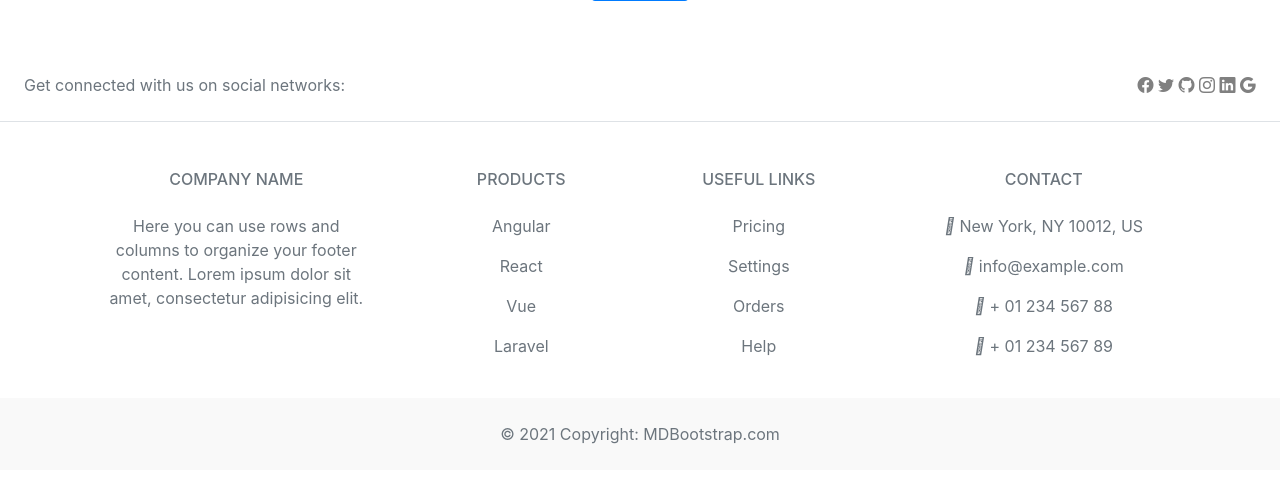
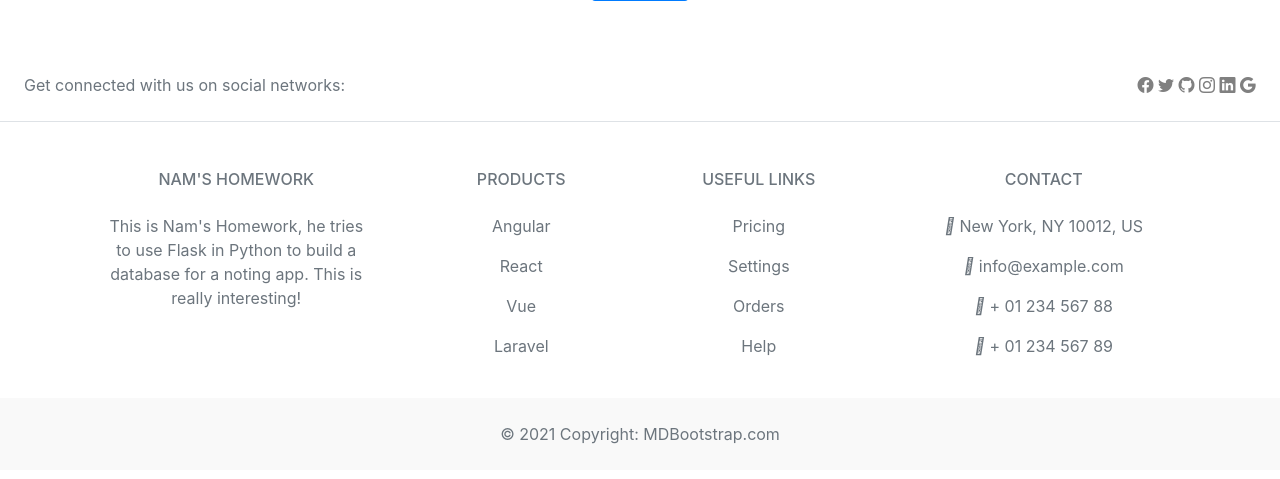
Before and after one commit to ttnamnktp/NotingApp, a Flask app: page / in a window 1280 px wide. Shown: the part 321-800 px from the top of the page. Run offline with Flask 3, Linux system fonts and the light colour scheme; a user stored in the database is signed in; some libraries are stand-ins or nearby versions.

Commit message:
footer update

```diff
--- a/website/templates/base.html
+++ b/website/templates/base.html
@@ -114,11 +114,11 @@
         <div class="col-md-3 col-lg-4 col-xl-3 mx-auto mb-4">
           <!-- Content -->
           <h6 class="text-uppercase fw-bold mb-4">
-            <i class="fas fa-gem me-3 text-secondary"></i>Company name
+            <i class="fas fa-gem me-3 text-secondary"></i>Nam's Homework
           </h6>
           <p>
-            Here you can use rows and columns to organize your footer content. Lorem ipsum
-            dolor sit amet, consectetur adipisicing elit.
+            This is Nam's Homework, he tries to use Flask in Python to build a database for a noting app.
+            This is really interesting!
           </p>
         </div>
         <!-- Grid column -->
```
